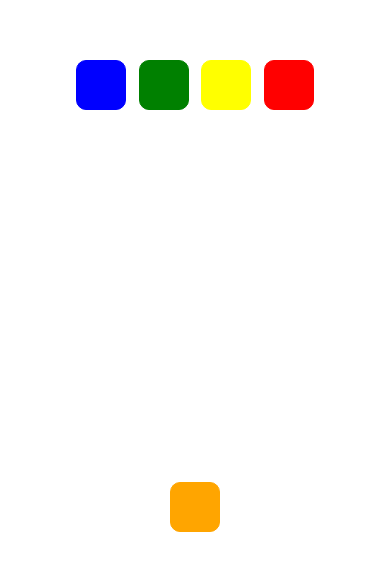
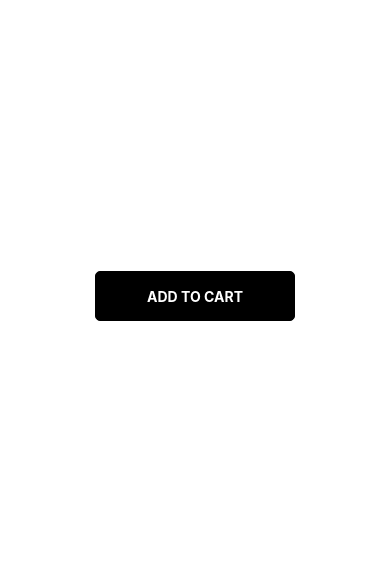
Before and after one commit to hossamnasser938/RNCourseProject, a React Native app: screen / in a window 390 px wide. Shown: the part 126-696 px from the top of the page. Built offline with nearby package versions, Linux system fonts and the light colour scheme.

Commit message:
Module 5 _ Lesson 8

```diff
--- a/App.js
+++ b/App.js
@@ -1,11 +1,23 @@
 import React from 'react';
 import {View, Text, StyleSheet} from 'react-native';
-import {Layout4} from './src/components/PlayAround/FlexBox';
+import {AddToCartButton} from './src/components/AddToCartButton';
 
 class App extends React.Component {
   render() {
-    return <Layout4 />;
+    return (
+      <View style={styles.container}>
+        <AddToCartButton />
+      </View>
+    );
   }
 }
 
+const styles = StyleSheet.create({
+  container: {
+    flex: 1,
+    justifyContent: 'center',
+    alignItems: 'center',
+  },
+});
+
 export default App;
--- a/src/components/AddToCartButton/index.js
+++ b/src/components/AddToCartButton/index.js
@@ -27,9 +27,13 @@
   const renderIncreaseDecreaseButton = () => {
     return (
       <View style={[styles.increaseDecreaseContainer, styles.button]}>
-        <Text onPress={decrementQuantityHandler}>-</Text>
+        <Text style={styles.plusMinus} onPress={decrementQuantityHandler}>
+          -
+        </Text>
         <Text>{quantity}</Text>
-        <Text onPress={incrementQuantityHandler}>+</Text>
+        <Text style={styles.plusMinus} onPress={incrementQuantityHandler}>
+          +
+        </Text>
       </View>
     );
   };
--- a/src/components/AddToCartButton/styles.js
+++ b/src/components/AddToCartButton/styles.js
@@ -20,6 +20,9 @@
     borderColor: incDecBtnColor,
   },
   text: {fontSize: 24},
+  plusMinus: {
+    padding: 10,
+  },
 });
 
 export default styles;
```
